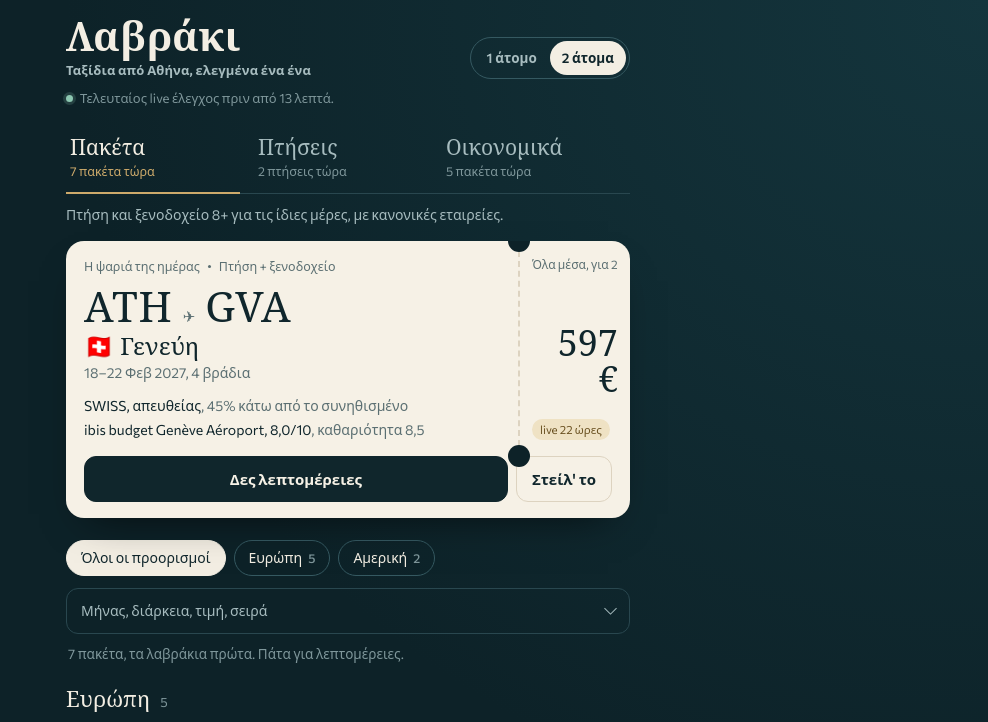
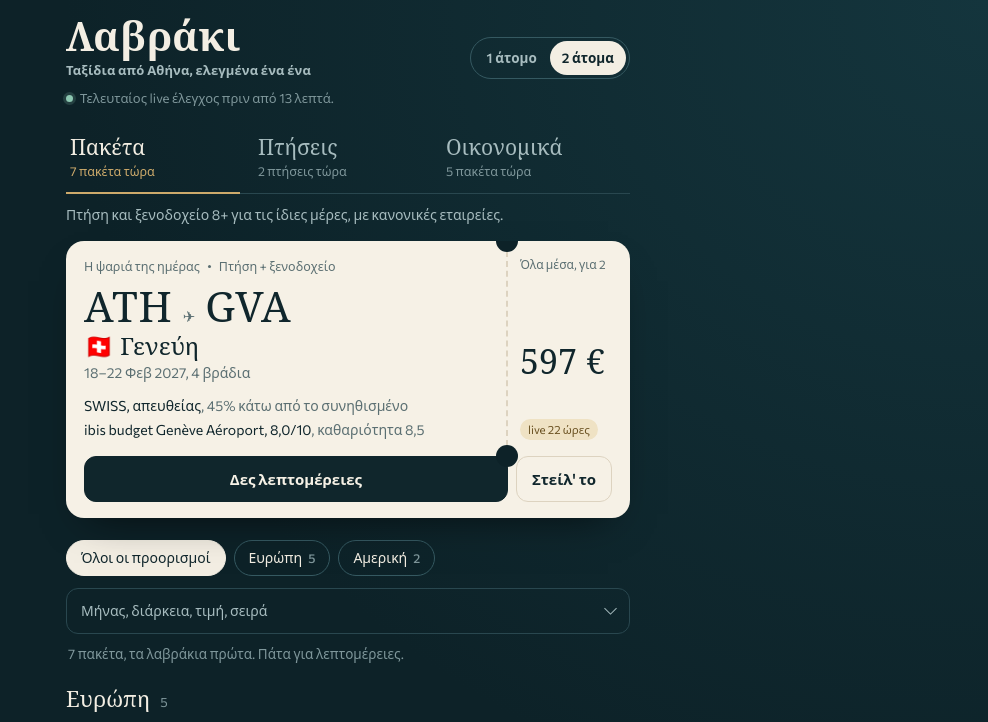
Before and after one commit to mimis37s/lavraki, a plain HTML site: page index.html in a window 1280 px wide. Shown: the top 722 px of the page, without its empty margins (292-1280 px from the left). Drawn offline with Linux system fonts and the light colour scheme; a web font is replaced by a local one.

Commit message:
Keep the boarding-pass price on one line
Co-Authored-By: Claude Opus 5.5 <noreply@anthropic.com>
Claude-Session: https://claude.ai/code/session_01PhE42CEXWYij1hJSBFhpY1

```diff
--- a/index.html
+++ b/index.html
@@ -67,7 +67,7 @@ h2{font-family:var(--serif);font-weight:400;font-size:30px;line-height:1.1;margi
 .cat-note{color:var(--mist);font-size:14px;margin:-8px 0 16px}
 
 /* hero: a boarding pass on ivory stock */
-.pass{position:relative;display:grid;grid-template-columns:1fr 112px;background:var(--stock);color:var(--stock-ink);border-radius:var(--r);margin:0 0 22px;overflow:hidden;box-shadow:0 18px 40px -22px rgba(0,0,0,.7)}
+.pass{position:relative;display:grid;grid-template-columns:1fr 124px;background:var(--stock);color:var(--stock-ink);border-radius:var(--r);margin:0 0 22px;overflow:hidden;box-shadow:0 18px 40px -22px rgba(0,0,0,.7)}
 .pass .main{padding:16px 16px 16px 18px;min-width:0}
 .pass .kick{font-size:12.5px;color:var(--stock-dim);margin:0 0 10px;display:flex;gap:8px;flex-wrap:wrap}
 .pass .kick span+span::before{content:"";display:inline-block;width:3px;height:3px;border-radius:50%;background:var(--stock-dim);margin-right:8px;vertical-align:3px}
@@ -82,7 +82,7 @@ h2{font-family:var(--serif);font-weight:400;font-size:30px;line-height:1.1;margi
 .pass .stub::before,.pass .stub::after{content:"";position:absolute;left:-12px;width:22px;height:22px;border-radius:50%;background:var(--night)}
 .pass .stub::before{top:-11px} .pass .stub::after{bottom:-11px}
 .pass .stub small{font-size:12px;color:var(--stock-dim);line-height:1.3}
-.pass .price{font-family:var(--serif);font-size:36px;line-height:1;margin:4px 0}
+.pass .price{font-family:var(--serif);font-size:34px;line-height:1;margin:4px 0;white-space:nowrap}
 .pass .stub .seal{font-size:11.5px;color:#6a5121;background:#efe2c4;border-radius:999px;padding:2px 8px}
 .pass .actions{grid-column:1 / -1;display:flex;gap:8px;padding:0 18px 16px}
 .pass .btn{background:transparent;border-color:var(--stock-line);color:var(--stock-ink)}
@@ -187,7 +187,7 @@ button:focus-visible,a:focus-visible,input:focus-visible,select:focus-visible,su
   .toast{transition:opacity .2s}
 }
 @media (prefers-reduced-motion: reduce){ .toast{transition:none} }
-@media (max-width:380px){ .word{font-size:34px} .pass{grid-template-columns:1fr 96px} .route .iata{font-size:34px} .pass .price{font-size:30px} .cat b{font-size:18px} .deal .city{font-size:22px} .price b{font-size:27px} }
+@media (max-width:380px){ .word{font-size:34px} .pass{grid-template-columns:1fr 108px} .route .iata{font-size:34px} .pass .price{font-size:30px} .cat b{font-size:18px} .deal .city{font-size:22px} .price b{font-size:27px} }
 </style>
 </head>
 <body>
@@ -536,7 +536,7 @@ button:focus-visible,a:focus-visible,input:focus-visible,select:focus-visible,su
     if(hasHotel(x)){ var a2=el(f,"div",null,x.hotel.name+", "+dec(x.hotel.rating)+"/10"); if(x.hotel.clean) el(a2,"span",null,", καθαριότητα "+dec(x.hotel.clean)); }
     var s=el(box,"div","stub");
     el(s,"small",null,hasHotel(x)?(PPL===1?"Όλα μέσα, 1 άτομο":"Όλα μέσα, για 2"):"Το άτομο, μετ' επιστροφής");
-    el(s,"div","price",money(hasHotel(x)?total(x):pp(x)));
+    var pr=el(s,"div","price",money(hasHotel(x)?total(x):pp(x))); var L=pr.textContent.length; if(L>6) pr.style.fontSize=(L>7?24:28)+"px";
     el(s,"span","seal","live "+ago(checkedAt(x)).replace("πριν από ",""));
     var a=el(box,"div","actions");
     var go=el(a,"button","btn go","Δες λεπτομέρειες"); go.type="button"; go.style.flex="1";
```
